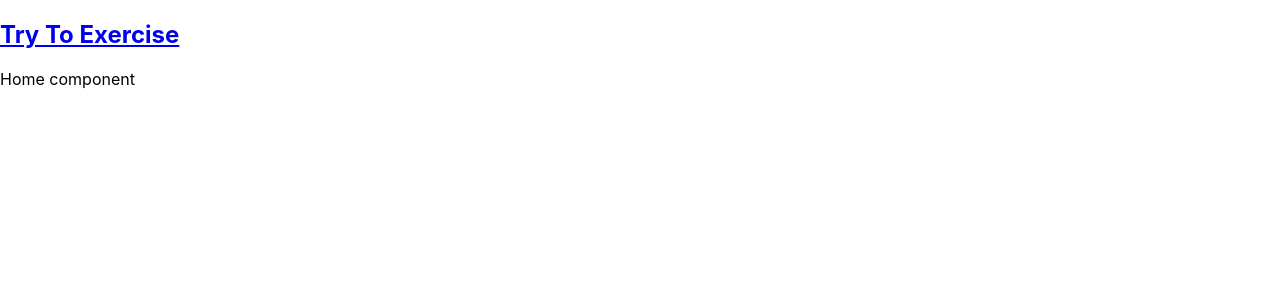
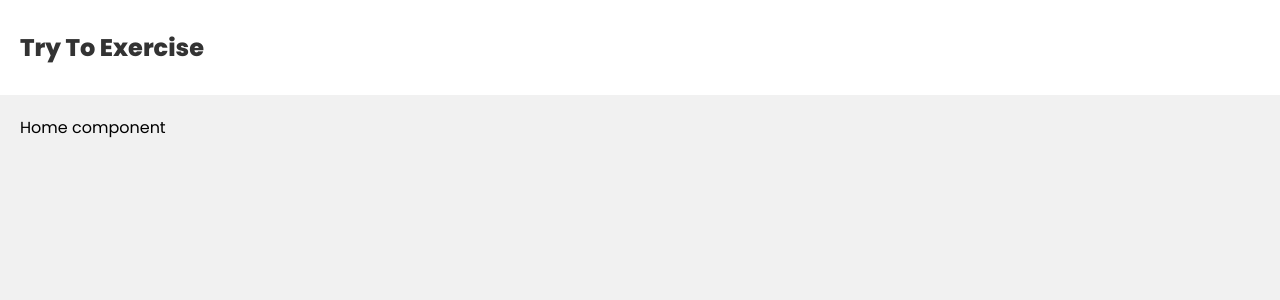
Before and after one commit to filhodoto/try-to-exercise, a React (Create React App) app in the folder frontend/: page / in a window 1280 px wide. Shown: the top 300 px of the page. Built offline with nearby package versions, Linux system fonts and the light colour scheme; the HTML template or start-up script is replaced by a standard one.

Commit message:
Add initial basic css

```diff
--- a/frontend/src/index.css
+++ b/frontend/src/index.css
@@ -1,13 +1,33 @@
+/* google font */
+@import url('https://fonts.googleapis.com/css2?family=Poppins:wght@300;400;500;600;800&family=VT323&display=swap');
+
+/* layout */
+:root {
+  --primary: #1aac83;
+  --error: #e7195a;
+}
 body {
+  background: #f1f1f1;
   margin: 0;
-  font-family: -apple-system, BlinkMacSystemFont, 'Segoe UI', 'Roboto', 'Oxygen',
-    'Ubuntu', 'Cantarell', 'Fira Sans', 'Droid Sans', 'Helvetica Neue',
-    sans-serif;
-  -webkit-font-smoothing: antialiased;
-  -moz-osx-font-smoothing: grayscale;
+  font-family: 'Poppins';
 }
-
-code {
-  font-family: source-code-pro, Menlo, Monaco, Consolas, 'Courier New',
-    monospace;
+header {
+  background: #fff;
 }
+header .container {
+  max-width: 1400px;
+  margin: 0 auto;
+  padding: 10px 20px;
+  display: flex;
+  align-items: center;
+  justify-content: space-between;
+}
+header a {
+  color: #333;
+  text-decoration: none;
+}
+.pages {
+  max-width: 1400px;
+  padding: 20px;
+  margin: 0 auto;
+}
```
